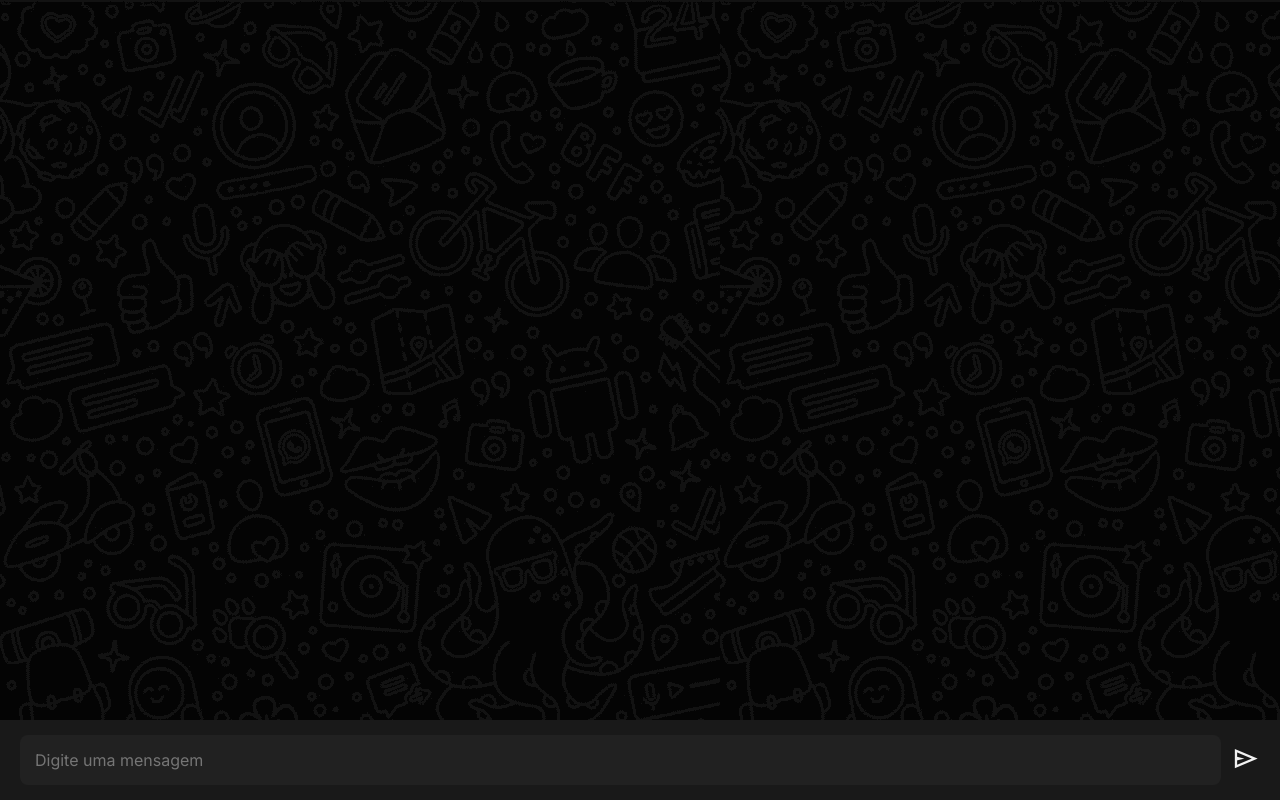
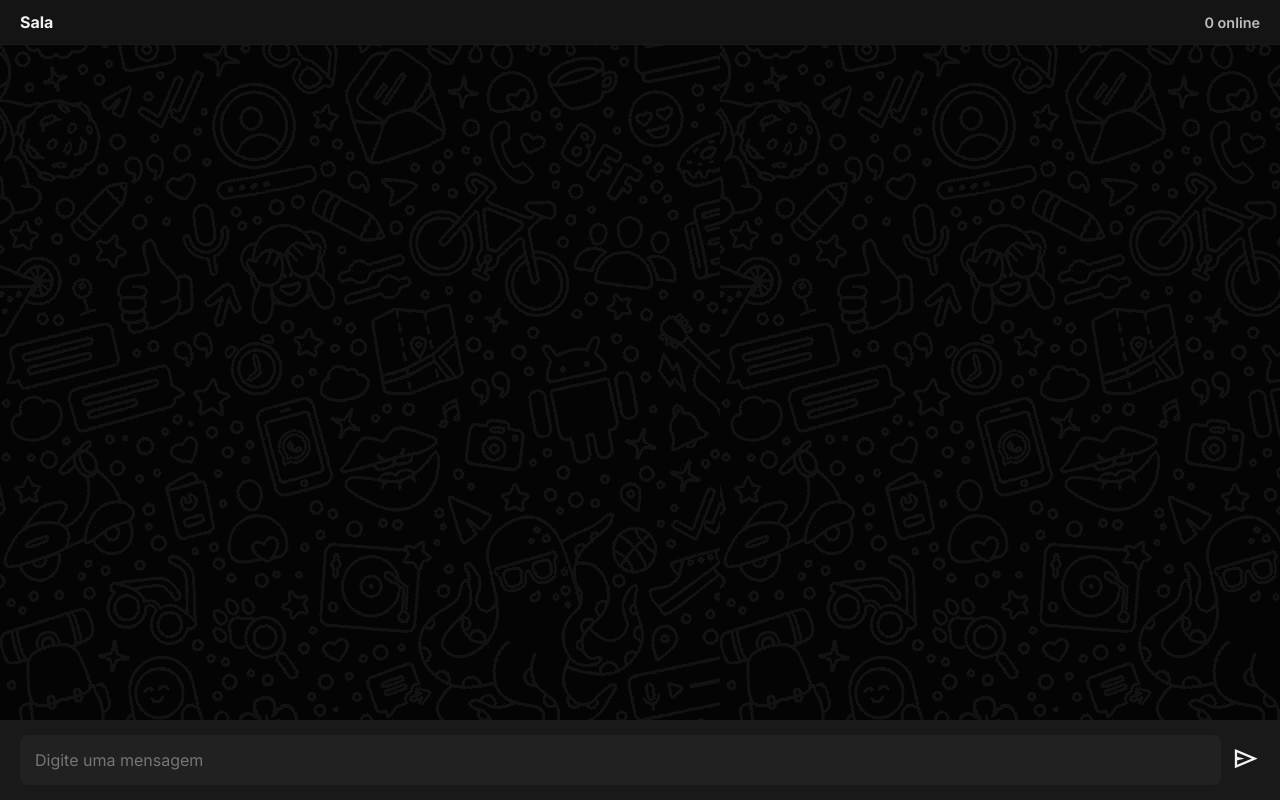
Before and after one commit to pabloedusilva/chat, a plain HTML site: page frontend/index.html in a window 1280 px wide. Both pictures are taken after typing "Sample" into the empty fields and a click on the button "Entrar". Drawn offline with nearby package versions, Linux system fonts and the light colour scheme.

Commit message:
Refactor HTML structure and update title

```diff
--- a/frontend/index.html
+++ b/frontend/index.html
@@ -7,7 +7,7 @@
         <link rel="stylesheet" href="https://fonts.googleapis.com/css2?family=Material+Symbols+Outlined:opsz,wght,FILL,GRAD@24,400,1,0" />
         <link rel="stylesheet" href="./css/style.css">
 
-    <title>Chat | Manual do Dev</title>
+        <title>Chat Pablo</title>
     </head>
     <body>
 
@@ -22,13 +22,12 @@
             </section>
 
             <section class="chat">
+                <section class="chat__header" style="display:flex;align-items:center;justify-content:space-between;padding:12px 20px;background:#141414;border-bottom:1px solid rgba(255,255,255,0.02)">
+                    <div style="font-weight:700">Sala</div>
+                    <div id="connected-count" style="font-size:0.9rem;color:#bdbdbd">0 online</div>
+                </section>
+
                 <section class="chat__messages">
-                <!-- <div class="message--self">Hello, World!</div>
-
-                <div class="message--other">
-                    <span class="message--sender">Manual do Dev</span>
-                    Olá, Mundo!
-                </div> -->
                 </section>
 
                 <form class="chat__form">
```
Lines whose indentation alone changed are shown as unchanged.
